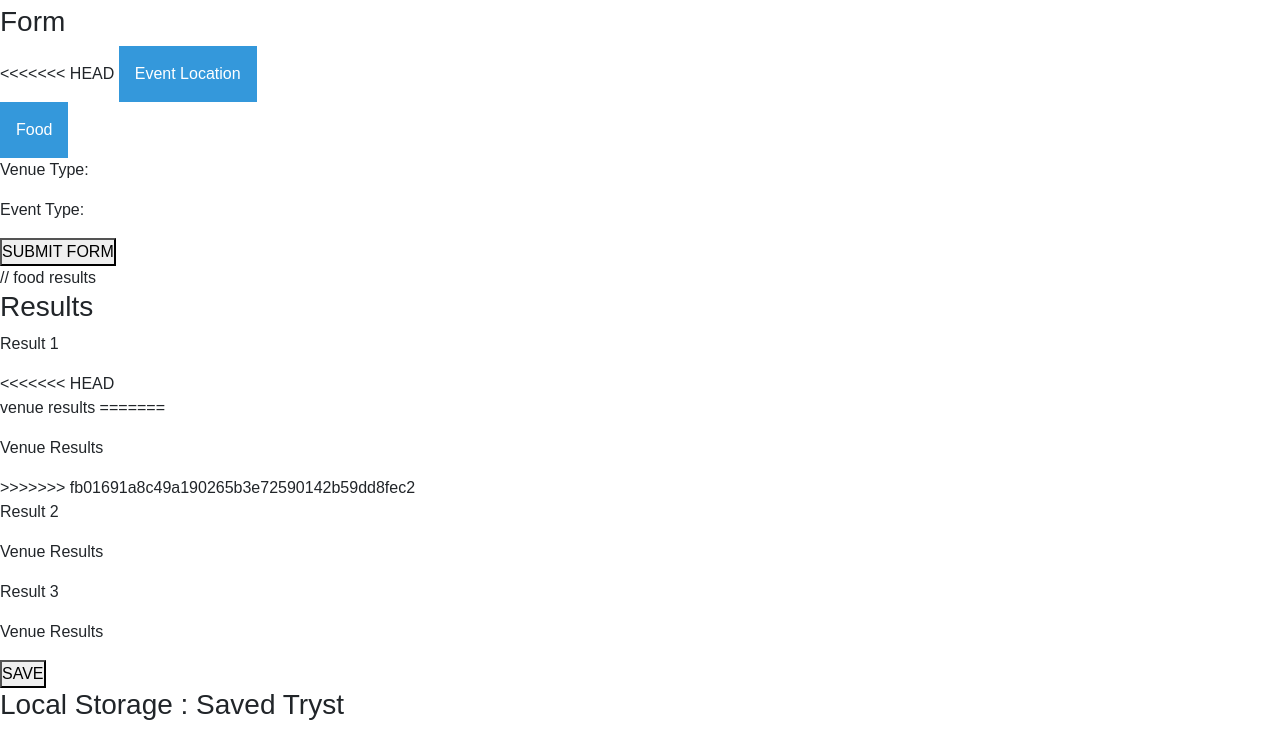
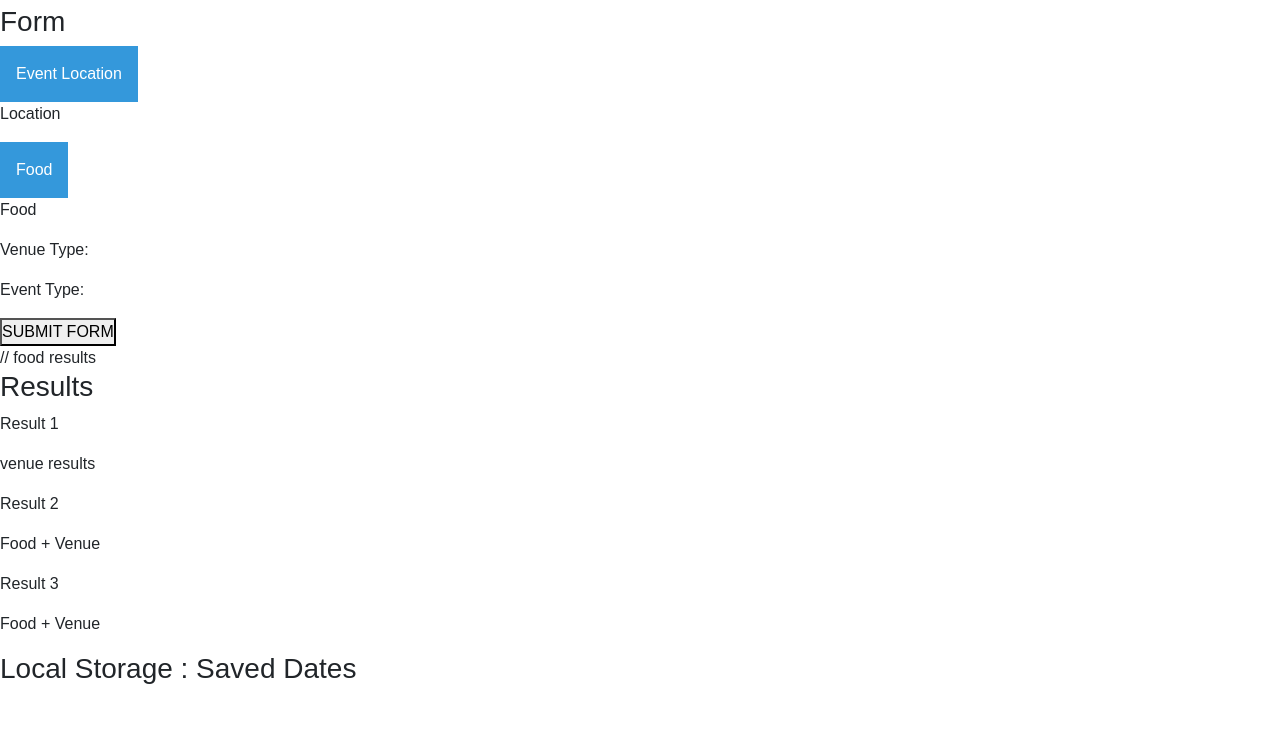
Before and after one commit to naser421/Tryst, a plain HTML site: page index.html in a window 1280 px wide. Shown: the part 224-954 px from the top of the page. After the commit the page ends 918 px from the top, so only its background shows below. Drawn offline with nearby package versions, Linux system fonts and the light colour scheme.

Commit message:
fixed menu

```diff
--- a/index.html
+++ b/index.html
@@ -41,18 +41,14 @@
     <div id="Location">
     <div class="location-container">
       <div class="dropdown">
-<<<<<<< HEAD
         <button onclick="DropDownEvent()" class="dropbtn">Event Location</button>
         <div id="LocationDropdown" class="dropdown-content"
-=======
-        <button onclick="DropDown()" class="dropbtn">Event Location</button>
-        <div id="LocationDropdown" class="dropdown-content"></div>
->>>>>>> fb01691a8c49a190265b3e72590142b59dd8fec2
         <a id="San-Francisco-Event" href="#">San Francisco Events</a>
         <a id="Los-Angeles-Event" href="#">Los Angeles Events</a>
         <a id="New-York-Event" href="#">New York Events</a>
         </div>
       </div>
+      <p>Location</p>
     </div>
    </div>
 
@@ -67,6 +63,7 @@
           <!-- add location links from API-->
 
         </div>
+      <p>Food</p>
     </div>
    </div>
 
@@ -96,35 +93,29 @@
    <div id="Result 1">
     <div class="result-1">
       <p>Result 1</p>
-<<<<<<< HEAD
      <p>venue results
-=======
-     <p>Venue Results</p>
->>>>>>> fb01691a8c49a190265b3e72590142b59dd8fec2
     </div>
    </div>
 
    <div id="Result 2">
     <div class="result-2">
       <p>Result 2</p>
-      <p>Venue Results</p>
+      <p>Food + Venue</p>
     </div>
    </div>
 
    <div id="Result 3">
     <div class="result-3">
       <p>Result 3</p>
-      <p>Venue Results</p>
+      <p>Food + Venue</p>
     </div>
    </div>
-
-   <button id="save" class="save-form-btn btn-style-main">SAVE</button>
 
    <!-- LOCAL STORAGE : SAVED DATES SECTION-->
    <div id="Saved Dates">
     <section class="saved-dates">
         <div class="saved-content">
-            <h3>Local Storage : Saved Tryst</h3>
+            <h3>Local Storage : Saved Dates</h3>
     </section>
      </div>
    </div>
--- a/script.js
+++ b/script.js
@@ -86,7 +86,7 @@ const options = {
           // Close the dropdown menu if the user clicks outside of it
           window.onclick = function(event) {
             if (!event.target.matches('.dropbtn')) {
-              var dropdowns = document.getElementsByClassName("dropdown-content");
+              var dropdowns = document.getElementsByClassName("dropdown-content-event");
               var i;
               for (i = 0; i < dropdowns.length; i++) {
                 var openDropdown = dropdowns[i];
```
